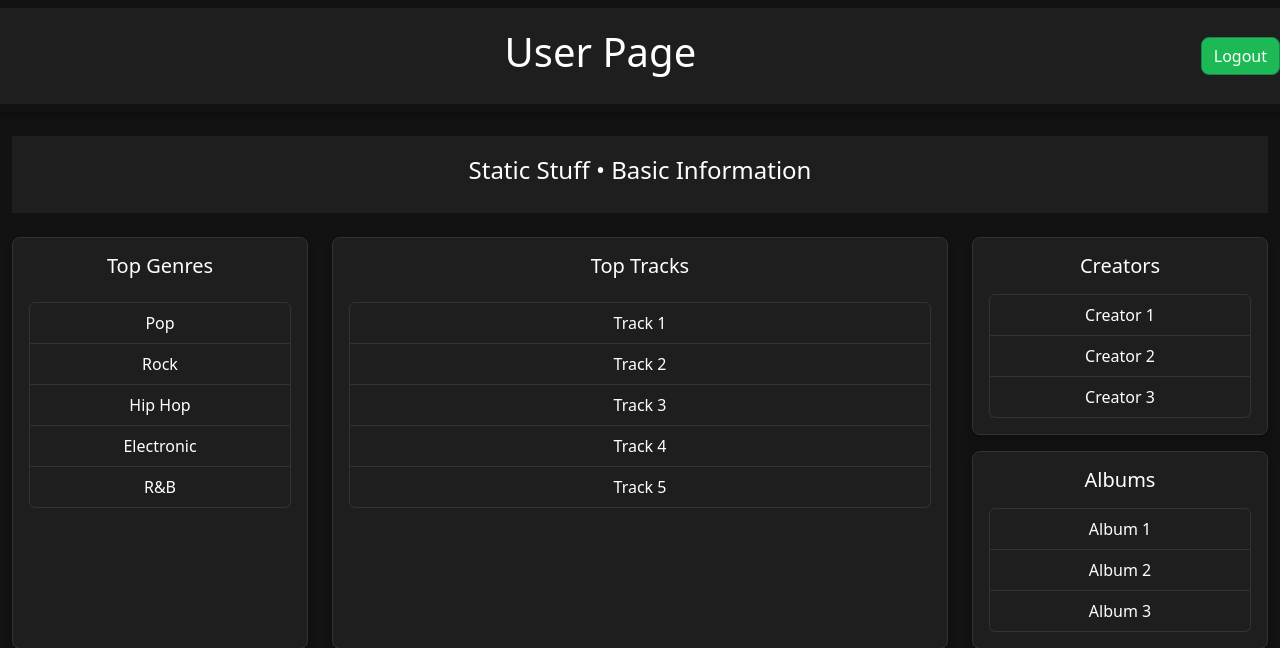
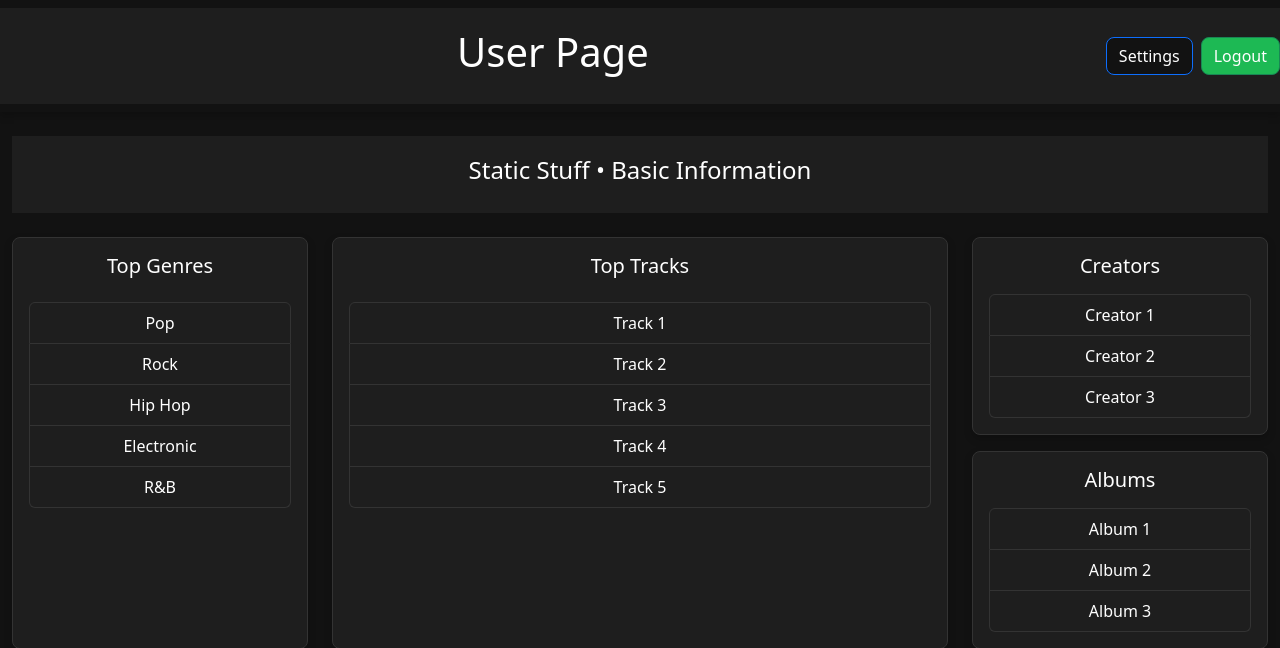
Before and after one commit to Zancmok/AdvancedSpotifyDataAnalyzer, a Python web app: template src/templates/user.html in a window 1280 px wide. Shown: the top 648 px of the page. Run offline with Jinja, Linux system fonts and the light colour scheme; the template is opened without the code that fills it, so the values that code supplies are empty.

Commit message:
added settings button everywhere needed

```diff
--- a/src/templates/album.html
+++ b/src/templates/album.html
@@ -17,6 +17,7 @@
             <nav class="navbar">
                 <div id="skam" class="container-fluid d-flex justify-content-between align-items-center">
                     <h1 class="mx-auto">Album Page</h1>
+                    <a href="settings.html" class="btn btn-outline-primary me-2" type="button">Settings</a>
                     <button id="but" class="btn btn-outline-success" type="button">Logout</button>
                 </div>
             </nav>
--- a/src/templates/creator.html
+++ b/src/templates/creator.html
@@ -17,6 +17,7 @@
             <nav class="navbar">
                 <div id="skam" class="container-fluid d-flex justify-content-between align-items-center">
                     <h1 class="mx-auto">Creator Page</h1>
+                    <a href="settings.html" class="btn btn-outline-primary me-2" type="button">Settings</a>
                     <button id="but" class="btn btn-outline-success" type="button">Logout</button>
                 </div>
             </nav>
--- a/src/templates/genre.html
+++ b/src/templates/genre.html
@@ -17,6 +17,7 @@
             <nav class="navbar">
                 <div id="skam" class="container-fluid d-flex justify-content-between align-items-center">
                     <h1 class="mx-auto">Genre Page</h1>
+                    <a href="settings.html" class="btn btn-outline-primary me-2" type="button">Settings</a>
                     <button id="but" class="btn btn-outline-success" type="button">Logout</button>
                 </div>
             </nav>
--- a/src/templates/trackPage.html
+++ b/src/templates/trackPage.html
@@ -17,6 +17,7 @@
             <nav class="navbar">
                 <div id="skam" class="container-fluid d-flex justify-content-between align-items-center">
                     <h1 class="mx-auto">Track Page</h1>
+                    <a href="settings.html" class="btn btn-outline-primary me-2" type="button">Settings</a>
                     <button id="but" class="btn btn-outline-success" type="button">Logout</button>
                 </div>
             </nav>
--- a/src/templates/user.html
+++ b/src/templates/user.html
@@ -17,6 +17,7 @@
             <nav class="navbar">
                 <div id="skam" class="container-fluid d-flex justify-content-between align-items-center">
                     <h1 class="mx-auto">User Page</h1>
+                    <a href="settings.html" class="btn btn-outline-primary me-2" type="button">Settings</a>
                     <button id="but" class="btn btn-outline-success" type="button">Logout</button>
                 </div>
             </nav>
```
